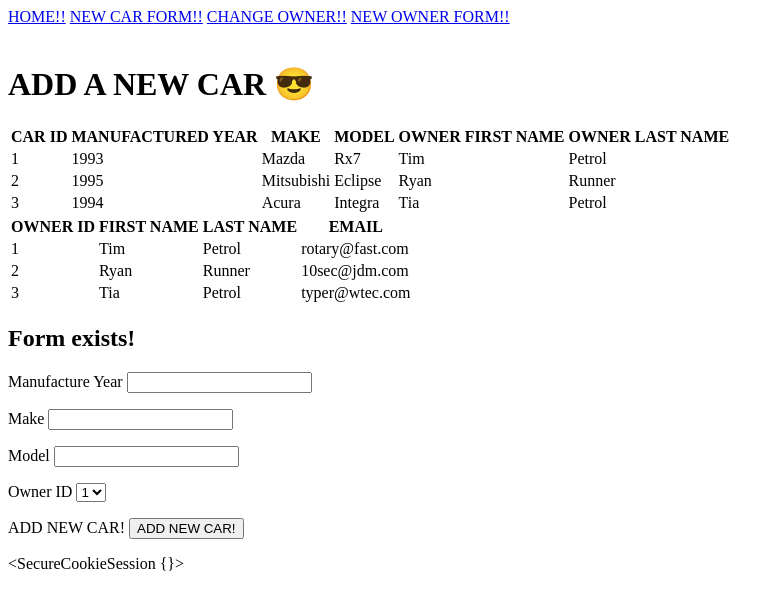
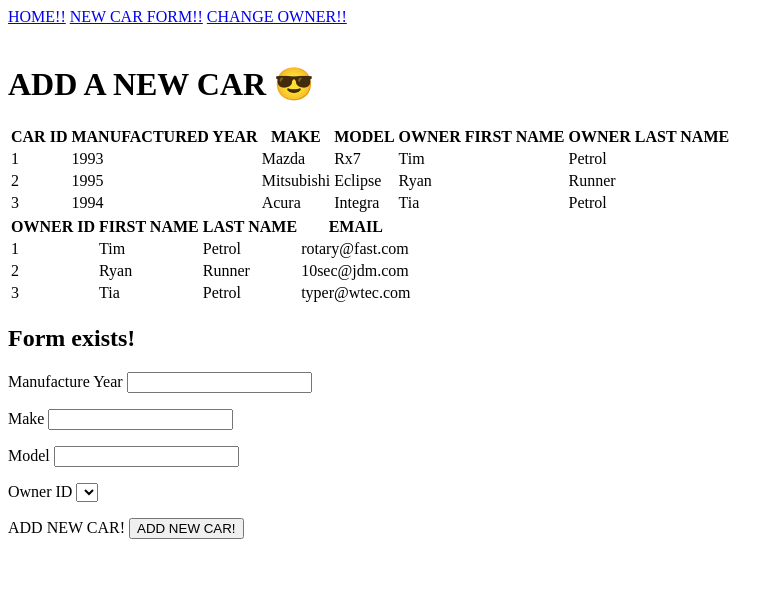
Before and after one commit to edenspring/w35d3, a Flask app: page /form in a window 1280 px wide. Shown: the top 610 px of the page, without its empty margins (0-784 px from the left). Run offline with Flask 2, Linux system fonts and the light colour scheme; data comes from the database, SQL or seed files in the repository; lists and menus that the app fills with data are empty.

Commit message:
ready for lecture

```diff
--- a/app/forms/__init__.py
+++ b/app/forms/__init__.py
@@ -1,3 +1,3 @@
 from .new_car import NewCarForm
 from .change_owner import ChangeOwner
-from .new_owner import NewOwnerForm
+# Once the form is complete, import it here!
--- a/app/forms/new_car.py
+++ b/app/forms/new_car.py
@@ -1,22 +1,20 @@
 from app import dbfuncs
 from flask_wtf import FlaskForm
 from wtforms import SubmitField, StringField, IntegerField, SelectField
-from wtforms.validators import ValidationError, DataRequired
+
 import datetime
 
 def validate_year(form, field):
-    year = datetime.date.today().year + 1
-    print(field.data)
-    print(year)
-    if int(year) < int(field.data) or int(field.data) < 1910:
-        raise ValidationError(f"Year must be between 1910 and {year}")
+   # add custom validator that makes sure year is between 1910 and 2024
+   pass
 
 owners = dbfuncs.get_all_owners()
 owner_ids = [id for id, name, last, em in owners]
 
 class NewCarForm(FlaskForm):
-    manu_year = IntegerField("Manufacture Year", [DataRequired(message="Please enter a year"), validate_year])
-    make = StringField("Make", [DataRequired(message="Please enter a make")])
-    model = StringField("Model", [DataRequired(message="Please enter a model")])
-    owner_id = SelectField("Owner ID", choices=owner_ids)
+    # add validators!
+    manu_year = IntegerField("Manufacture Year", )
+    make = StringField("Make", )
+    model = StringField("Model", )
+    owner_id = SelectField("Owner ID", )
     submit = SubmitField("ADD NEW CAR!")
--- a/app/routes/routes.py
+++ b/app/routes/routes.py
@@ -1,5 +1,7 @@
-from flask import Blueprint, redirect, render_template, session
-from app.forms import NewCarForm, ChangeOwner, NewOwnerForm
+from flask import Blueprint, redirect, render_template
+# import session!
+from app.forms import NewCarForm, ChangeOwner
+# don't forget to import your new form once its created!
 from app import dbfuncs
 
 app_routes = Blueprint("app", __name__)
@@ -18,17 +20,14 @@
 
 @app_routes.route('/')
 def home():
-    if 'home_views' in session:
-        session['home_views'] = session['home_views'] + 1
-    else:
-        session['home_views'] = + 1
+    # add session info to track the number of visits to the homepage!
     info = {
         "title": "CARS CARS CARS",
         "header": "THIS IS THE CARS HOME PAGE!"
     }
     cars = dbfuncs.get_cars_with_owners()
     owners = dbfuncs.get_all_owners()
-    return render_template("page.html", cars=cars, info=info, owners=owners, session=session)
+    return render_template("page.html", cars=cars, info=info, owners=owners)
 
 
 @app_routes.route('/test')
@@ -42,13 +41,10 @@
 
 @app_routes.route('/form', methods=('GET', 'POST'))
 def form():
+    # Add session info to keep track of how many cars get added!
     form = NewCarForm()
     errors = []
     if form.validate_on_submit():
-        if 'new_cars' in session:
-            session['new_cars'] = session['new_cars'] + 1
-        else:
-            session['new_cars'] = + 1
         dbfuncs.add_new_car(form.manu_year.data, form.make.data,
                             form.model.data, form.owner_id.data)
         return redirect("/")
@@ -66,12 +62,9 @@
 
 @app_routes.route("/change-owners", methods=('GET', 'POST'))
 def change():
+    # add session info to see how many times cars change owners!
     form = ChangeOwner()
     if form.validate_on_submit():
-        if 'cars_traded' in session:
-            session['cars_traded'] = session['cars_traded'] + 1
-        else:
-            session['cars_traded'] = + 1
         dbfuncs.change_car_owner(
             car_id=form.car_id.data, new_owner_id=form.owner_id.data)
         return redirect("/")
@@ -86,22 +79,5 @@
 
 @app_routes.route("/add-owner", methods=('GET', 'POST'))
 def new_owner():
-    form = NewOwnerForm()
-    errors = []
-    if form.validate_on_submit():
-        if 'new_owners' in session:
-            session['new_owners'] = session['new_owners'] + 1
-        else:
-            session['new_owners'] = + 1
-        dbfuncs.add_new_owner(form.first_name.data,
-                              form.last_name.data, form.email.data)
-        return redirect("/")
-    elif len(form.errors) > 1:
-        errors = validation_errors_to_error_messages(form.errors)
-    info = {
-        "title": "NEW OWNER FORM!",
-        "header": "ADD A NEW OWNER 😎"
-    }
-    cars = dbfuncs.get_cars_with_owners()
-    owners = dbfuncs.get_all_owners()
-    return render_template("page.html", info=info, cars=cars, owners=owners, new_owner_form=form, errors=errors)
+    # Build the new owner route!
+    pass
--- a/app/templates/nav.html
+++ b/app/templates/nav.html
@@ -2,5 +2,5 @@
     <a href="/">HOME!!</a>
     <a href="/form">NEW CAR FORM!!</a>
     <a href="/change-owners">CHANGE OWNER!!</a>
-    <a href="/add-owner">NEW OWNER FORM!!</a>
+    <!-- Add new owner link! -->
 </nav>
--- a/app/templates/page.html
+++ b/app/templates/page.html
@@ -70,16 +70,14 @@
     {% if owner_form %}
         {% include 'changeowner.html' %}
     {% endif%}
-    <!--  -->
-    {% if new_owner_form %}
-        {% include 'newowner.html' %}
-    {% endif %}
+    <!-- Add new owner form! -->
+
     <!--  -->
     {% if errors %}
         {% include 'errors.html' %}
     {% endif %}
-    <!--  -->
-    {{session}}
+    <!-- Add Session data! -->
+
 </body>
 
 </html>
```
Also changed, not shown: app/forms/new_owner.py (+3 -7 lines), app/templates/newowner.html (+1 -19 lines).
